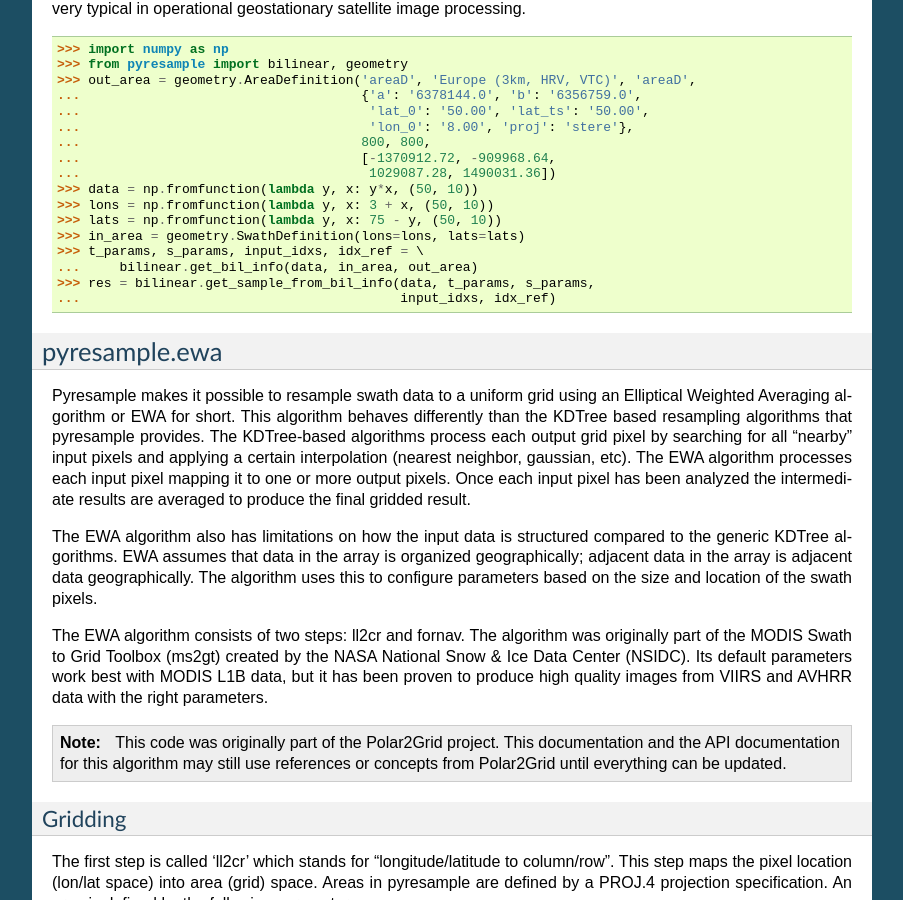
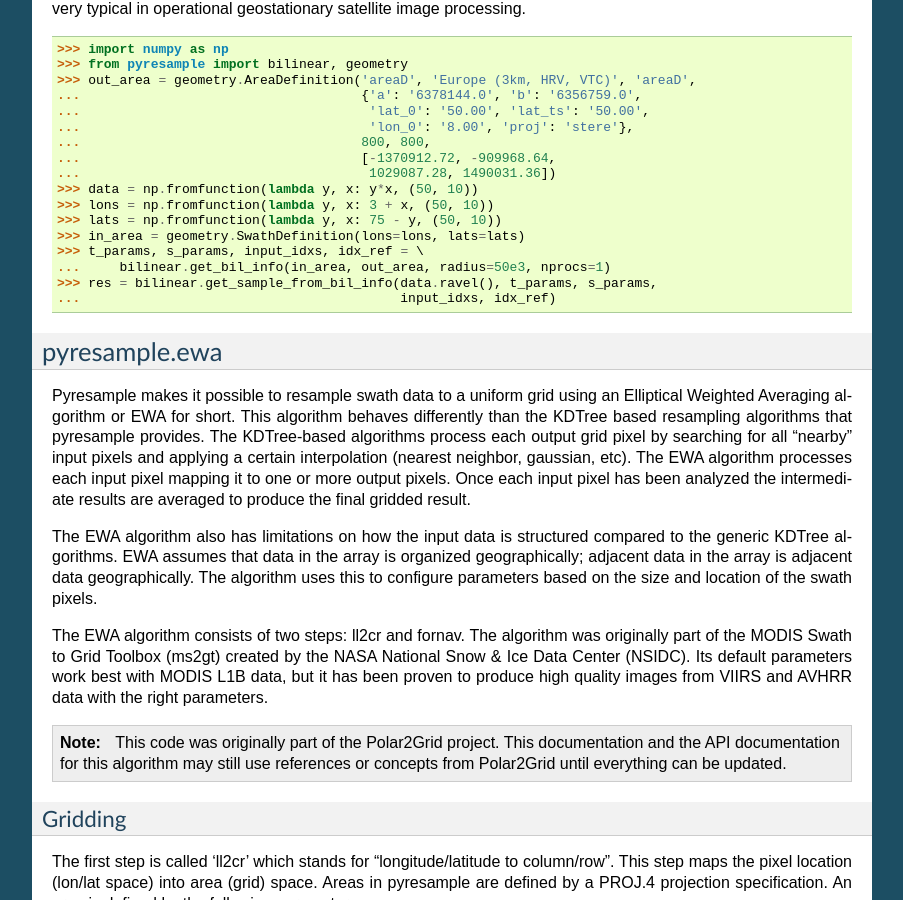
Before and after one commit to pytroll/pyresample, a Sphinx documentation site: the page built from docs/source/swath.rst, in a window 1280 px wide and 900 px high, scrolled down 7938 px. Shown: the whole window, without its empty margins (198-1101 px from the left). Built offline with Sphinx 7.4.7, drawn with Linux system fonts in a browser that asks for light colours.

Commit message:
Fix example code

```diff
--- a/docs/source/swath.rst
+++ b/docs/source/swath.rst
@@ -336,8 +336,8 @@
  >>> lats = np.fromfunction(lambda y, x: 75 - y, (50, 10))
  >>> in_area = geometry.SwathDefinition(lons=lons, lats=lats)
  >>> t_params, s_params, input_idxs, idx_ref = \
- ...     bilinear.get_bil_info(data, in_area, out_area)
- >>> res = bilinear.get_sample_from_bil_info(data, t_params, s_params,
+ ...     bilinear.get_bil_info(in_area, out_area, radius=50e3, nprocs=1)
+ >>> res = bilinear.get_sample_from_bil_info(data.ravel(), t_params, s_params,
  ...                                         input_idxs, idx_ref)
 
 
```
